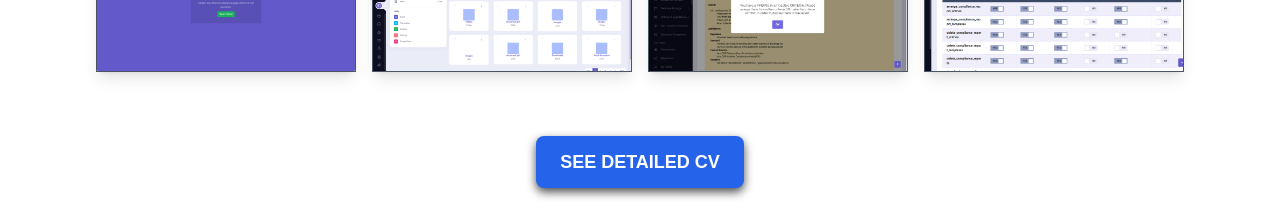
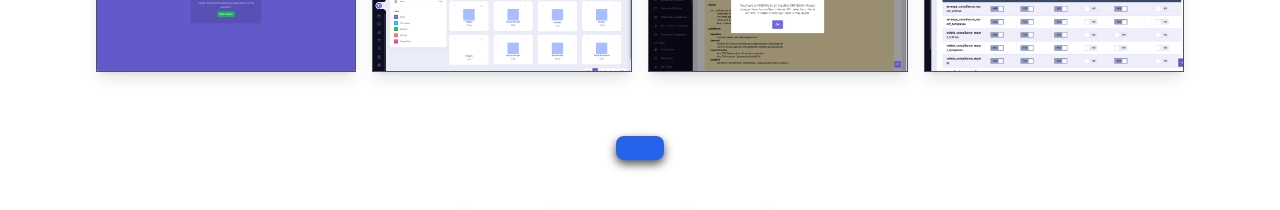
Before and after one commit to AsjidAle/portfolio, a Next.js app: page / in a window 1280 px wide. Shown: the part 1740-1950 px from the top of the page. Built offline with nearby package versions, Linux system fonts and the light colour scheme.

Commit message:
Remove see cv button

```diff
--- a/app/(components)/Projects.tsx
+++ b/app/(components)/Projects.tsx
@@ -71,7 +71,7 @@ const Projects: React.FC = () => {
                     href="#"
                     className="shadow-[0px_4px_10px_rgba(0,0,0,0.7)] inline-block bg-blue-600 text-white font-semibold text-lg px-6 py-3 rounded-lg hover:bg-blue-700 transition"
                 >
-                    SEE DETAILED CV
+                    {/* SEE DETAILED CV */}
                 </a>
             </h2>
 
```
